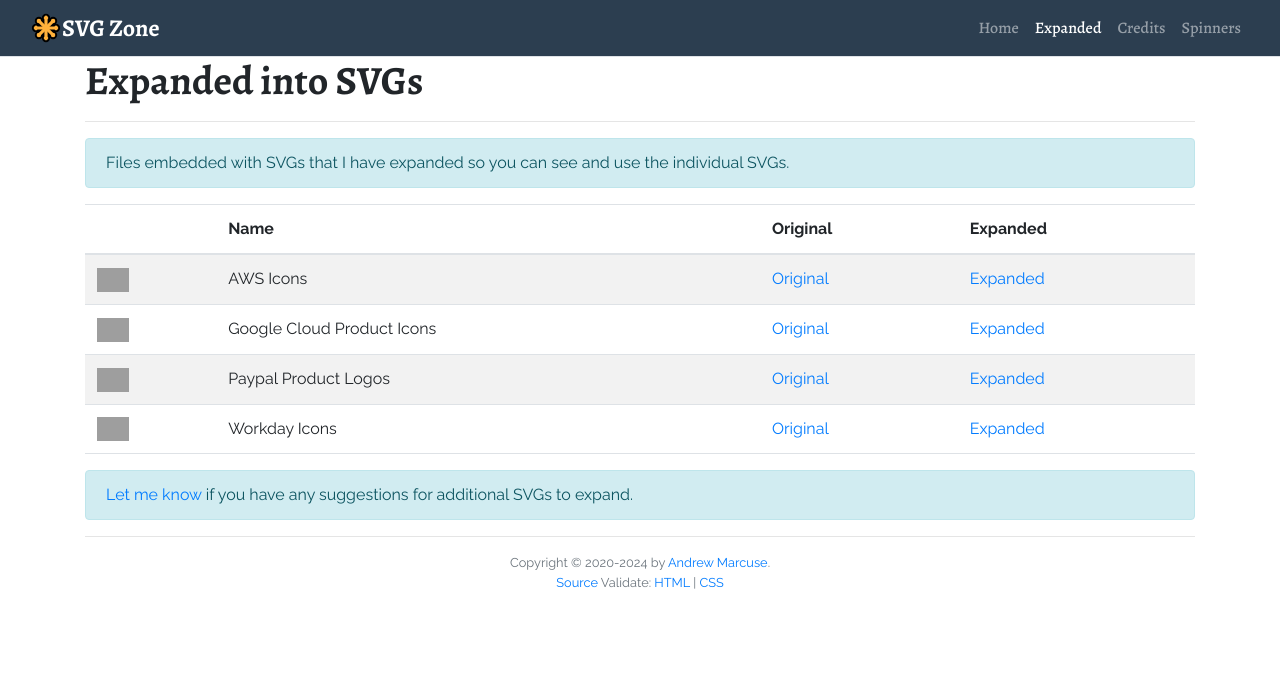
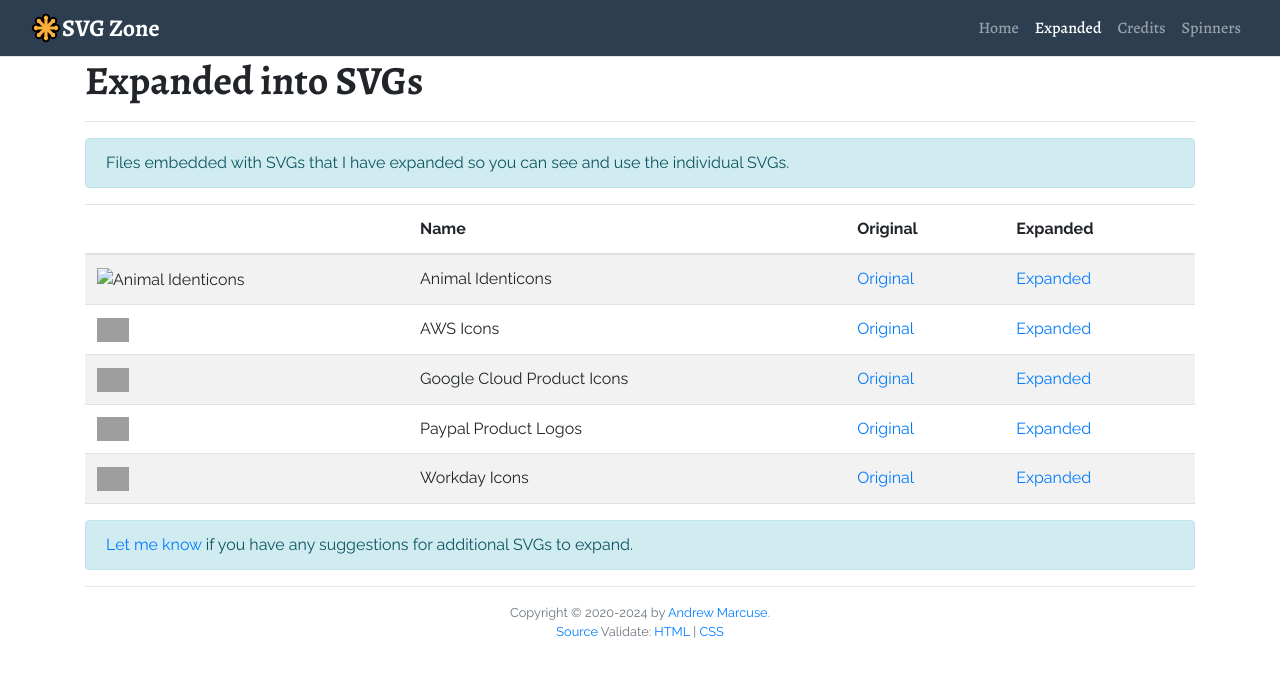
Before and after one commit to VectorLogoZone/svgzone, a Jekyll site: the page built from docs/expanded.html, in a window 1280 px wide. Shown: the top 677 px of the page. Built offline with Jekyll 4.4.1, drawn with Linux system fonts in a browser that asks for light colours; nearby versions of some CDN libraries; library files that are not in the unit come from our copies; a script that is not in the unit is left out; grey boxes are pictures that could not be loaded.

Commit message:
ADD: animal-identicons

```diff
--- a/docs/_data/expanded.yaml
+++ b/docs/_data/expanded.yaml
@@ -1,3 +1,8 @@
+- name: Animal Identicons
+  url: https://github.com/camelmasa/animal-identicon-js/
+  image: https://animal-identicons.svg.zone/favicon.svg
+  expanded: https://animal-identicons.svg.zone/
+
 - name: AWS Icons
   url: https://design.workday.com/
   image: https://www.vectorlogo.zone/logos/amazon_aws/amazon_aws-icon.svg
```
